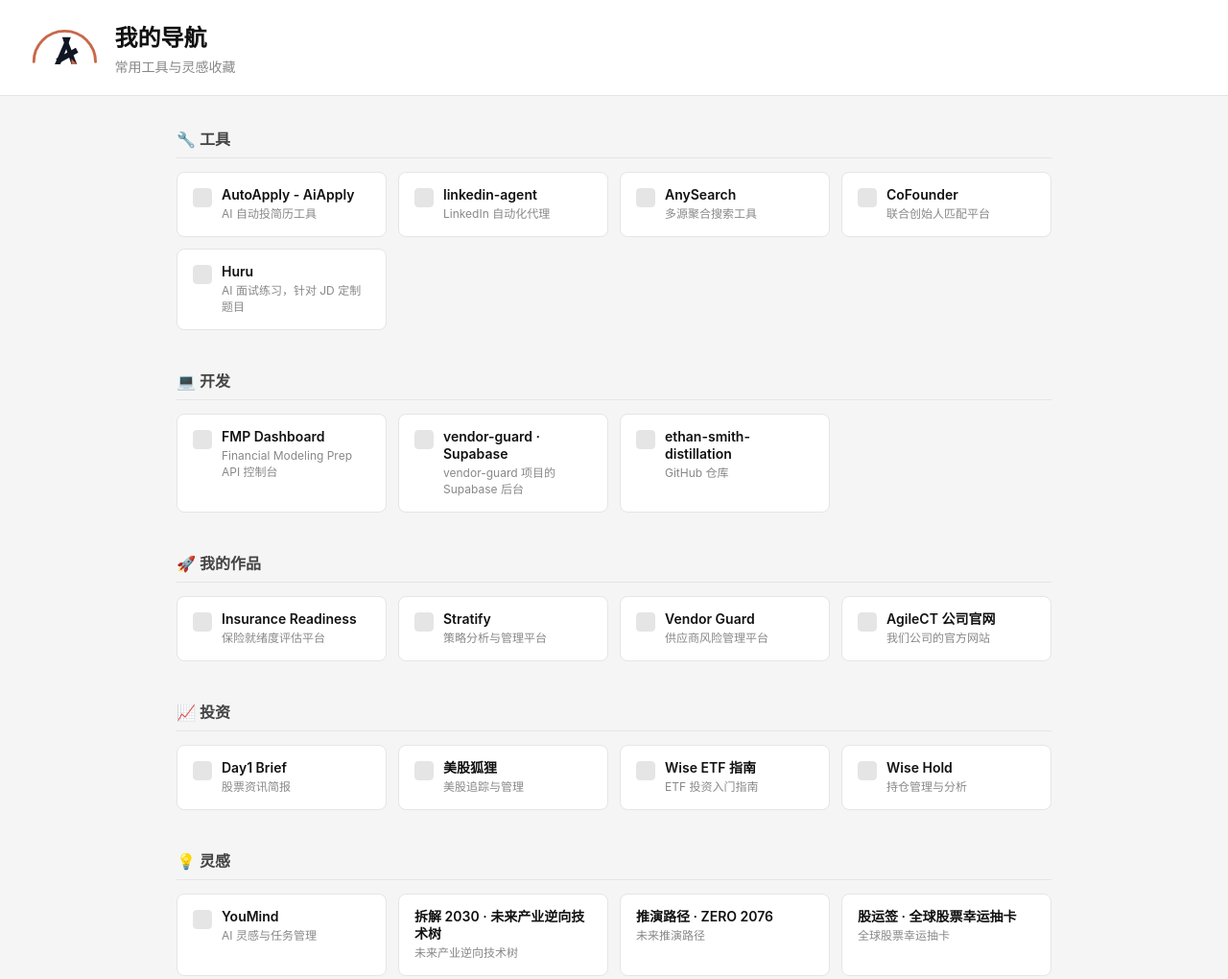
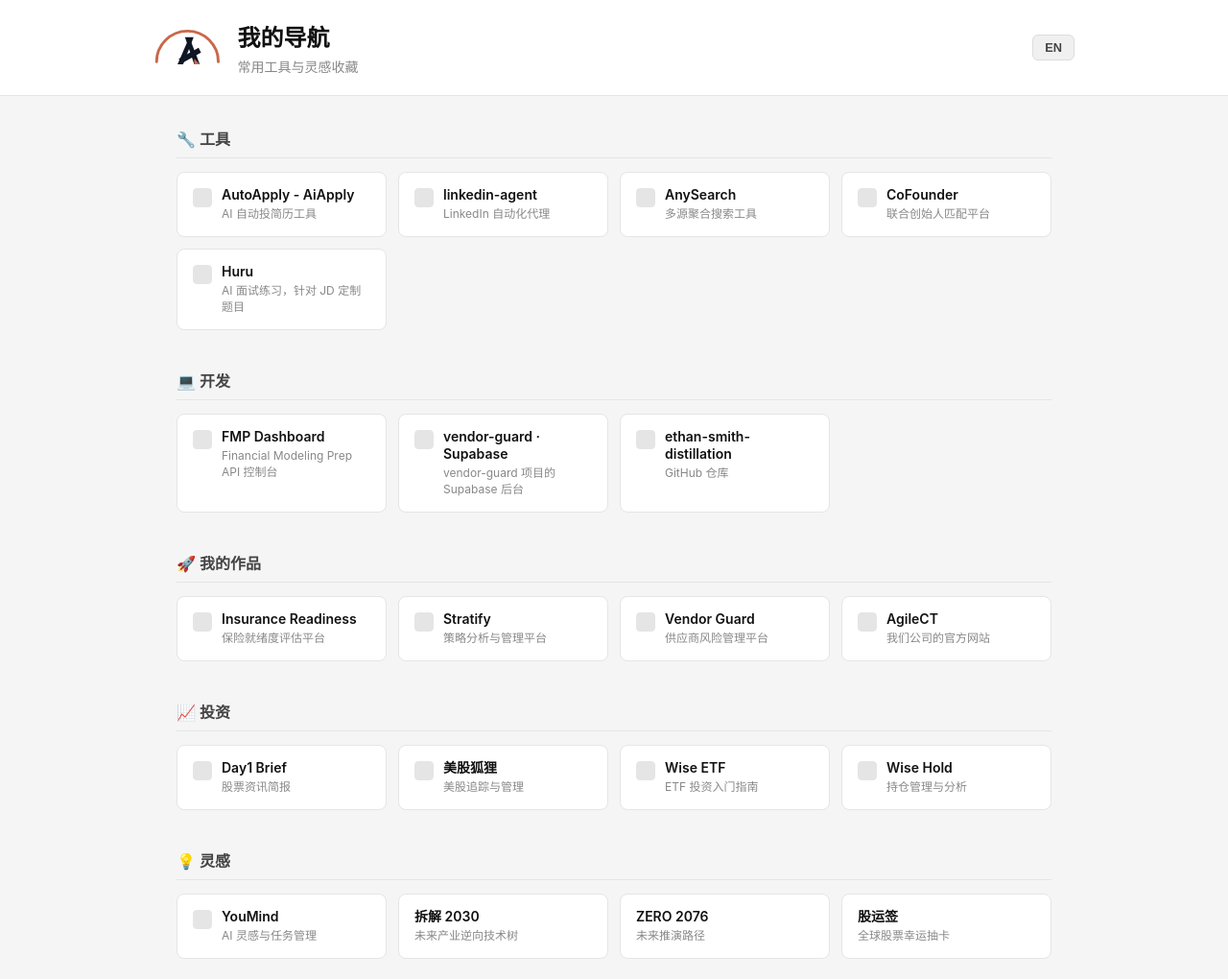
Before and after one commit to AgileCT/Shelly-links, a plain HTML site: page index.html in a window 1280 px wide. Shown: the whole page at 96% size. Drawn offline with Linux system fonts and the light colour scheme.

Commit message:
feat: bilingual support (zh/en toggle)

```diff
--- a/index.html
+++ b/index.html
@@ -10,10 +10,11 @@
   <header>
     <div class="header-inner">
       <img src="logo-icon.svg" alt="AgileCT" class="site-logo">
-      <div>
+      <div class="header-text">
         <h1 id="site-title">我的导航</h1>
-        <p>常用工具与灵感收藏</p>
+        <p id="site-subtitle">常用工具与灵感收藏</p>
       </div>
+      <button id="lang-toggle" onclick="toggleLang()">EN</button>
     </div>
   </header>
 
@@ -21,6 +22,13 @@
 
   <script>
     const FAVICON_API = 'https://www.google.com/s2/favicons?domain=';
+    let lang = localStorage.getItem('lang') || 'zh';
+    let siteData = null;
+
+    function t(field) {
+      if (!field) return '';
+      return typeof field === 'object' ? (field[lang] || field.zh || '') : field;
+    }
 
     function getFaviconUrl(siteUrl) {
       try {
@@ -39,17 +47,16 @@
       a.rel = 'noopener noreferrer';
 
       const faviconUrl = getFaviconUrl(site.url);
-
       const siteInfo = document.createElement('div');
       siteInfo.className = 'site-info';
 
       const siteName = document.createElement('div');
       siteName.className = 'site-name';
-      siteName.textContent = site.name;
+      siteName.textContent = t(site.name);
 
       const siteDesc = document.createElement('div');
       siteDesc.className = 'site-desc';
-      siteDesc.textContent = site.desc;
+      siteDesc.textContent = t(site.desc);
 
       siteInfo.appendChild(siteName);
       siteInfo.appendChild(siteDesc);
@@ -72,7 +79,7 @@
       section.className = 'category';
 
       const h2 = document.createElement('h2');
-      h2.textContent = category.name;
+      h2.textContent = t(category.name);
       section.appendChild(h2);
 
       const grid = document.createElement('div');
@@ -83,16 +90,31 @@
       return section;
     }
 
+    function render() {
+      if (!siteData) return;
+
+      document.documentElement.lang = lang === 'zh' ? 'zh-CN' : 'en';
+      document.title = t(siteData.title);
+      document.getElementById('site-title').textContent = t(siteData.title);
+      document.getElementById('site-subtitle').textContent = t(siteData.subtitle);
+      document.getElementById('lang-toggle').textContent = lang === 'zh' ? 'EN' : '中';
+
+      const content = document.getElementById('content');
+      content.innerHTML = '';
+      siteData.categories.forEach(cat => content.appendChild(renderCategory(cat)));
+    }
+
+    function toggleLang() {
+      lang = lang === 'zh' ? 'en' : 'zh';
+      localStorage.setItem('lang', lang);
+      render();
+    }
+
     async function init() {
       const res = await fetch('sites.json');
       if (!res.ok) throw new Error(`Failed to load sites.json: ${res.status}`);
-      const data = await res.json();
-
-      document.title = data.title;
-      document.getElementById('site-title').textContent = data.title;
-
-      const content = document.getElementById('content');
-      data.categories.forEach(cat => content.appendChild(renderCategory(cat)));
+      siteData = await res.json();
+      render();
     }
 
     init().catch(() => {
--- a/sites.json
+++ b/sites.json
@@ -1,128 +1,129 @@
 {
-  "title": "我的导航",
+  "title": { "zh": "我的导航", "en": "My Links" },
+  "subtitle": { "zh": "常用工具与灵感收藏", "en": "Tools, inspiration & bookmarks" },
   "categories": [
     {
-      "name": "🔧 工具",
+      "name": { "zh": "🔧 工具", "en": "🔧 Tools" },
       "sites": [
         {
           "name": "AutoApply - AiApply",
           "url": "https://checkout.aiapply.co",
-          "desc": "AI 自动投简历工具"
+          "desc": { "zh": "AI 自动投简历工具", "en": "AI-powered job application tool" }
         },
         {
           "name": "linkedin-agent",
           "url": "https://github.com/",
-          "desc": "LinkedIn 自动化代理"
+          "desc": { "zh": "LinkedIn 自动化代理", "en": "LinkedIn automation agent" }
         },
         {
           "name": "AnySearch",
           "url": "https://www.anysearch.com/home",
-          "desc": "多源聚合搜索工具"
+          "desc": { "zh": "多源聚合搜索工具", "en": "Multi-source aggregated search" }
         },
         {
           "name": "CoFounder",
           "url": "https://cofounder.co",
-          "desc": "联合创始人匹配平台"
+          "desc": { "zh": "联合创始人匹配平台", "en": "Co-founder matching platform" }
         },
         {
           "name": "Huru",
           "url": "https://huru.ai",
-          "desc": "AI 面试练习，针对 JD 定制题目"
+          "desc": { "zh": "AI 面试练习，针对 JD 定制题目", "en": "AI interview practice, tailored to your JD" }
         }
       ]
     },
     {
-      "name": "💻 开发",
+      "name": { "zh": "💻 开发", "en": "💻 Dev" },
       "sites": [
         {
           "name": "FMP Dashboard",
           "url": "https://dashboard.financialmodelingprep.com",
-          "desc": "Financial Modeling Prep API 控制台"
+          "desc": { "zh": "Financial Modeling Prep API 控制台", "en": "Financial Modeling Prep API console" }
         },
         {
           "name": "vendor-guard · Supabase",
           "url": "https://supabase.com/dashboard",
-          "desc": "vendor-guard 项目的 Supabase 后台"
+          "desc": { "zh": "vendor-guard 项目的 Supabase 后台", "en": "Supabase backend for vendor-guard" }
         },
         {
           "name": "ethan-smith-distillation",
           "url": "https://github.com/zilisrikle/ethan-smith-distillation",
-          "desc": "GitHub 仓库"
+          "desc": { "zh": "GitHub 仓库", "en": "GitHub repository" }
         }
       ]
     },
     {
-      "name": "🚀 我的作品",
+      "name": { "zh": "🚀 我的作品", "en": "🚀 My Work" },
       "sites": [
         {
           "name": "Insurance Readiness",
           "url": "https://insurance-readiness.agilecommercetech.com/portal/requests",
-          "desc": "保险就绪度评估平台"
+          "desc": { "zh": "保险就绪度评估平台", "en": "Insurance readiness assessment platform" }
         },
         {
           "name": "Stratify",
           "url": "https://stratify.agilecommercetech.com/login?next=%2F",
-          "desc": "策略分析与管理平台"
+          "desc": { "zh": "策略分析与管理平台", "en": "Strategy analysis & management platform" }
         },
         {
           "name": "Vendor Guard",
           "url": "https://app.agilecommercetech.com/login",
-          "desc": "供应商风险管理平台"
+          "desc": { "zh": "供应商风险管理平台", "en": "Vendor risk management platform" }
         },
         {
-          "name": "AgileCT 公司官网",
+          "name": "AgileCT",
           "url": "https://www.agilecommercetech.com",
-          "desc": "我们公司的官方网站"
+          "desc": { "zh": "我们公司的官方网站", "en": "Our company website" }
         }
       ]
     },
     {
-      "name": "📈 投资",
+      "name": { "zh": "📈 投资", "en": "📈 Investing" },
       "sites": [
         {
           "name": "Day1 Brief",
           "url": "https://brief.day1global.xyz",
-          "desc": "股票资讯简报"
+          "desc": { "zh": "股票资讯简报", "en": "Daily stock market brief" }
         },
         {
           "name": "美股狐狸",
           "url": "https://meiguhuli.com",
-          "desc": "美股追踪与管理"
+          "desc": { "zh": "美股追踪与管理", "en": "US stock tracking & management" }
         },
         {
-          "name": "Wise ETF 指南",
+          "name": "Wise ETF",
           "url": "https://www.wise-etf.com/guide",
-          "desc": "ETF 投资入门指南"
+          "desc": { "zh": "ETF 投资入门指南", "en": "ETF investment beginner's guide" }
         },
         {
           "name": "Wise Hold",
           "url": "https://www.wise-hold.com",
-          "desc": "持仓管理与分析"
+          "desc": { "zh": "持仓管理与分析", "en": "Portfolio management & analysis" }
         }
       ]
     },
     {
-      "name": "💡 灵感",
+      "name": { "zh": "💡 灵感", "en": "💡 Inspiration" },
       "sites": [
         {
           "name": "YouMind",
           "url": "https://youmind.com/new-task",
-          "desc": "AI 灵感与任务管理"
+          "desc": { "zh": "AI 灵感与任务管理", "en": "AI inspiration & task management" }
         },
         {
-          "name": "拆解 2030 · 未来产业逆向技术树",
+          "name": "拆解 2030",
           "url": "https://",
-          "desc": "未来产业逆向技术树"
+          "desc": { "zh": "未来产业逆向技术树", "en": "Reverse tech tree for future industries" }
         },
         {
-          "name": "推演路径 · ZERO 2076",
+          "name": "ZERO 2076",
           "url": "https://",
-          "desc": "未来推演路径"
+          "desc": { "zh": "未来推演路径", "en": "Future evolution path simulation" }
         },
         {
-          "name": "股运签 · 全球股票幸运抽卡",
+          "name": "股运签",
           "url": "https://",
-          "desc": "全球股票幸运抽卡"
+          "desc": { "zh": "全球股票幸运抽卡", "en": "Global stock lucky draw" }
         }
       ]
     }
--- a/style.css
+++ b/style.css
@@ -17,6 +17,29 @@
   display: flex;
   align-items: center;
   gap: 14px;
+  max-width: 960px;
+  margin: 0 auto;
+}
+
+.header-text {
+  flex: 1;
+}
+
+#lang-toggle {
+  background: #f0f0f0;
+  border: 1px solid #ddd;
+  border-radius: 6px;
+  padding: 5px 12px;
+  font-size: 0.8rem;
+  font-weight: 600;
+  cursor: pointer;
+  color: #444;
+  transition: background 0.15s;
+  flex-shrink: 0;
+}
+
+#lang-toggle:hover {
+  background: #e0e0e0;
 }
 
 .site-logo {
```
